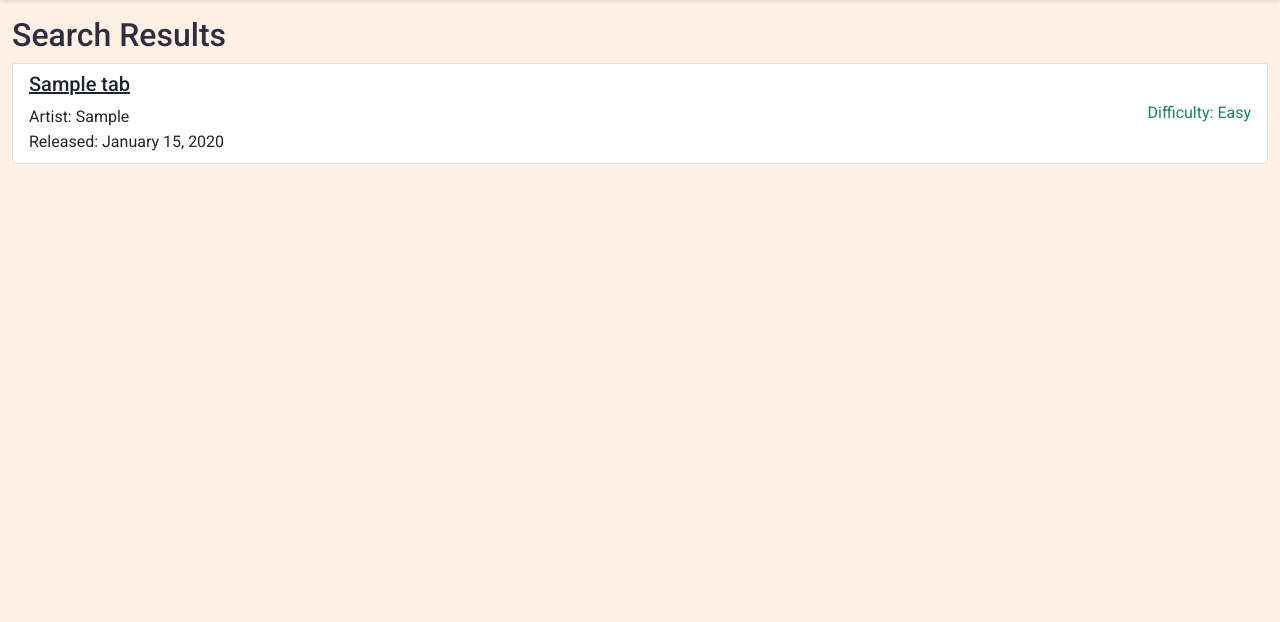
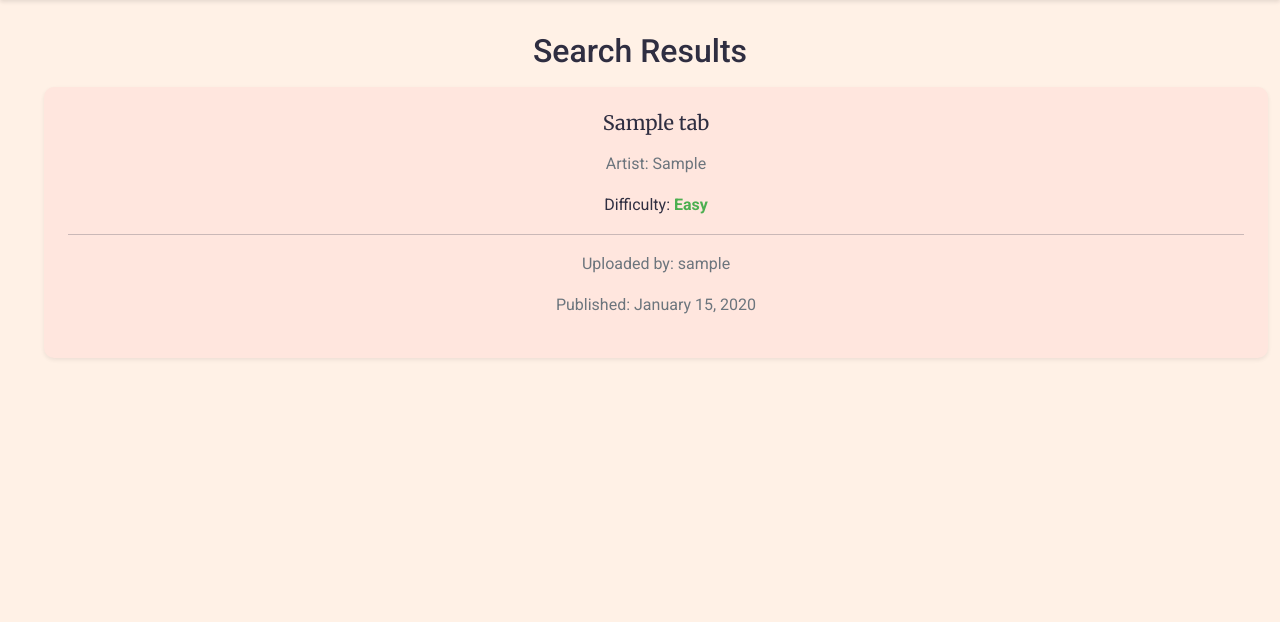
Before and after one commit to Oliver-Tommy/TabVault, a Django app: page /search/ in a window 1280 px wide. Shown: the part 93-715 px from the top of the page. Run offline with Django 4.2, Linux system fonts and the light colour scheme; tables that the repository leaves empty hold one stand-in row (values such as "Sample post"); some libraries are stand-ins or nearby versions.

Commit message:
Add pagination and styling to search_results

```diff
--- a/tab/templates/tab/search_results.html
+++ b/tab/templates/tab/search_results.html
@@ -2,51 +2,70 @@
 
 {% block content %}
 <div class="container-fluid">
-    <!-- Row container for search results -->
     <div class="row">
+
+        <!-- Page Heading -->
         <div class="col-12 mt-3">
-            <!-- Page heading -->
-            <h2>Search Results</h2>
+            <h2 class="page-title text-center my-3">Search Results</h2>
+        </div>
 
+        <!-- Tab Listings -->
+        <div class="col-12">
             {% if tabs %}
-            <!-- If tabs are found, display them in a list -->
-            <ul class="list-group">
+            <ul class="nopop-list">
                 {% for tab in tabs %}
-                <!-- Each tab is displayed as a list item -->
-                <li class="list-group-item">
-                    <div class="d-flex justify-content-between align-items-center">
-                        <!-- Tab details -->
-                        <div>
-                            <!-- Tab title links to its detail page -->
-                            <h5>
-                                <a class="link-dark" href="{% url 'tab_detail' tab.slug %}">
-                                    {{ tab.title }}
-                                </a>
-                            </h5>
-                            <!-- Artist and release date information -->
-                            <p class="mb-0">Artist: {{ tab.artist }}</p>
-                            <p class="mb-0">Released: {{ tab.created_at|date:"F j, Y" }}</p>
-                        </div>
-                        <!-- Difficulty level display -->
-                        <div>
-                            <!-- Dynamic styling based on difficulty level -->
-                            <p class="mb-0 {% if tab.difficulty == 'Hard' %}text-danger
-                                            {% elif tab.difficulty == 'Intermediate' %}text-warning
-                                            {% else %}text-success{% endif %}">
-                                Difficulty: {{ tab.difficulty }}
+                <li class="card card-tab mb-4 shadow-sm">
+                    <div class="card-body">
+                        <a href="{% url 'tab_detail' tab.slug %}" class="text-decoration-none text-reset">
+                            <h5 class="card-title text-center">{{ tab.title }}</h5>
+                            <p class="text-muted text-center">Artist: {{ tab.artist }}</p>
+                            <p class="text-center">
+                                Difficulty:
+                                <strong class="{% if tab.difficulty == 'Hard' %}red
+                                                {% elif tab.difficulty == 'Intermediate' %}orange
+                                                {% else %}green{% endif %}">
+                                    {{ tab.difficulty }}
+                                </strong>
                             </p>
-                        </div>
+                            <hr />
+                            <p class="text-center text-muted">Uploaded by: {{ tab.creator.username }}</p>
+                            <p class="text-center text-muted">Published: {{ tab.created_at|date:"F j, Y" }}</p>
+                        </a>
                     </div>
                 </li>
                 {% endfor %}
             </ul>
             {% else %}
-            <!-- Message displayed if no tabs are found -->
             <div class="col-12 text-center">
-                <h4>No tabs found.</h4>
+                <h4 class="text-secondary">No tabs found.</h4>
             </div>
             {% endif %}
         </div>
+
     </div>
+
+    <!-- Pagination -->
+    {% if is_paginated %}
+    <nav aria-label="Page navigation">
+        <ul class="pagination justify-content-center">
+            {% if page_obj.has_previous %}
+            <li class="page-item">
+                <a href="?page={{ page_obj.previous_page_number }}" class="page-link">&laquo; Previous</a>
+            </li>
+            {% endif %}
+            {% for num in page_obj.paginator.page_range %}
+            <li class="page-item {% if page_obj.number == num %}active{% endif %}">
+                <a href="?page={{ num }}" class="page-link">{{ num }}</a>
+            </li>
+            {% endfor %}
+            {% if page_obj.has_next %}
+            <li class="page-item">
+                <a href="?page={{ page_obj.next_page_number }}" class="page-link">Next &raquo;</a>
+            </li>
+            {% endif %}
+        </ul>
+    </nav>
+    {% endif %}
+
 </div>
 {% endblock %}
```
